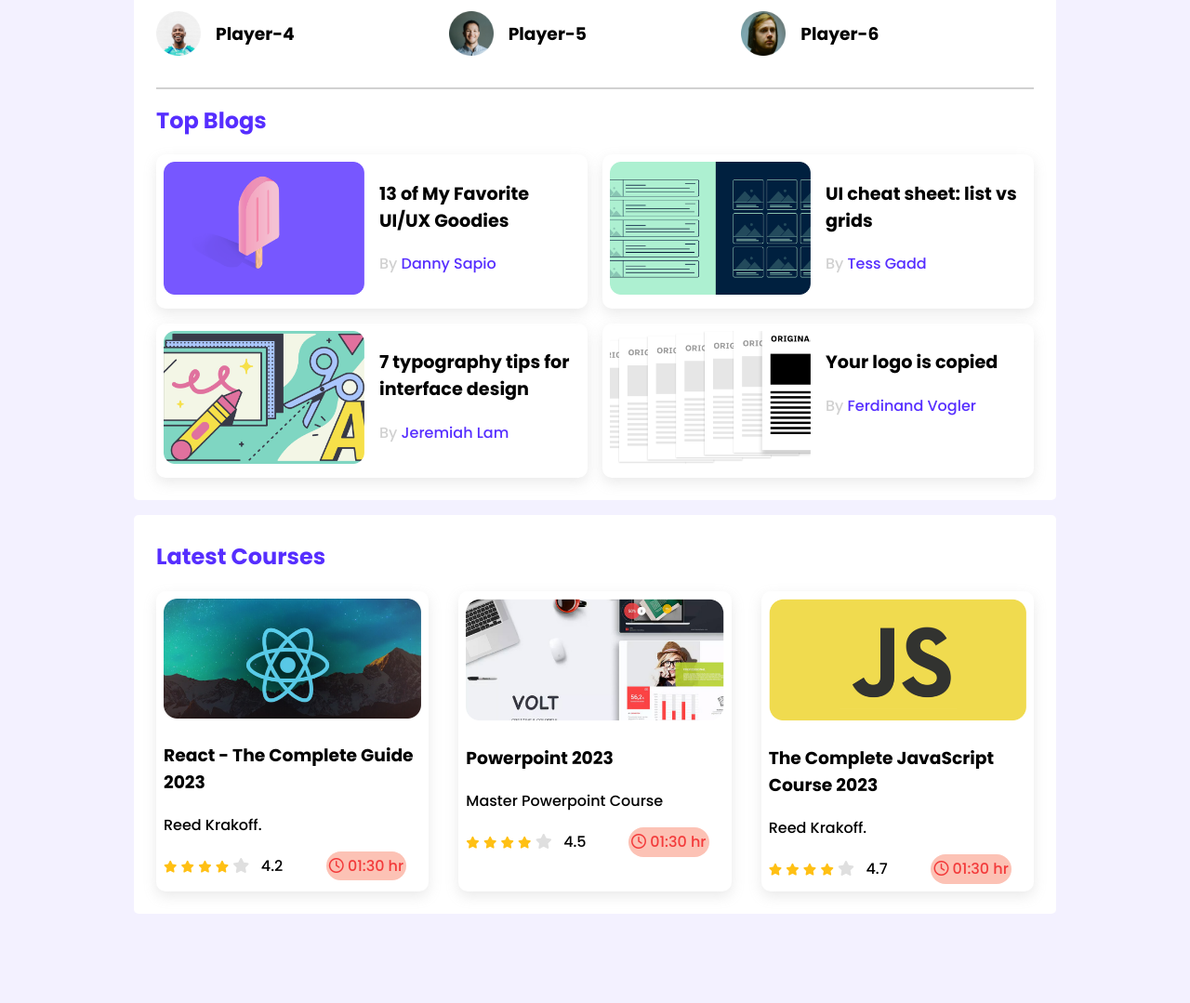
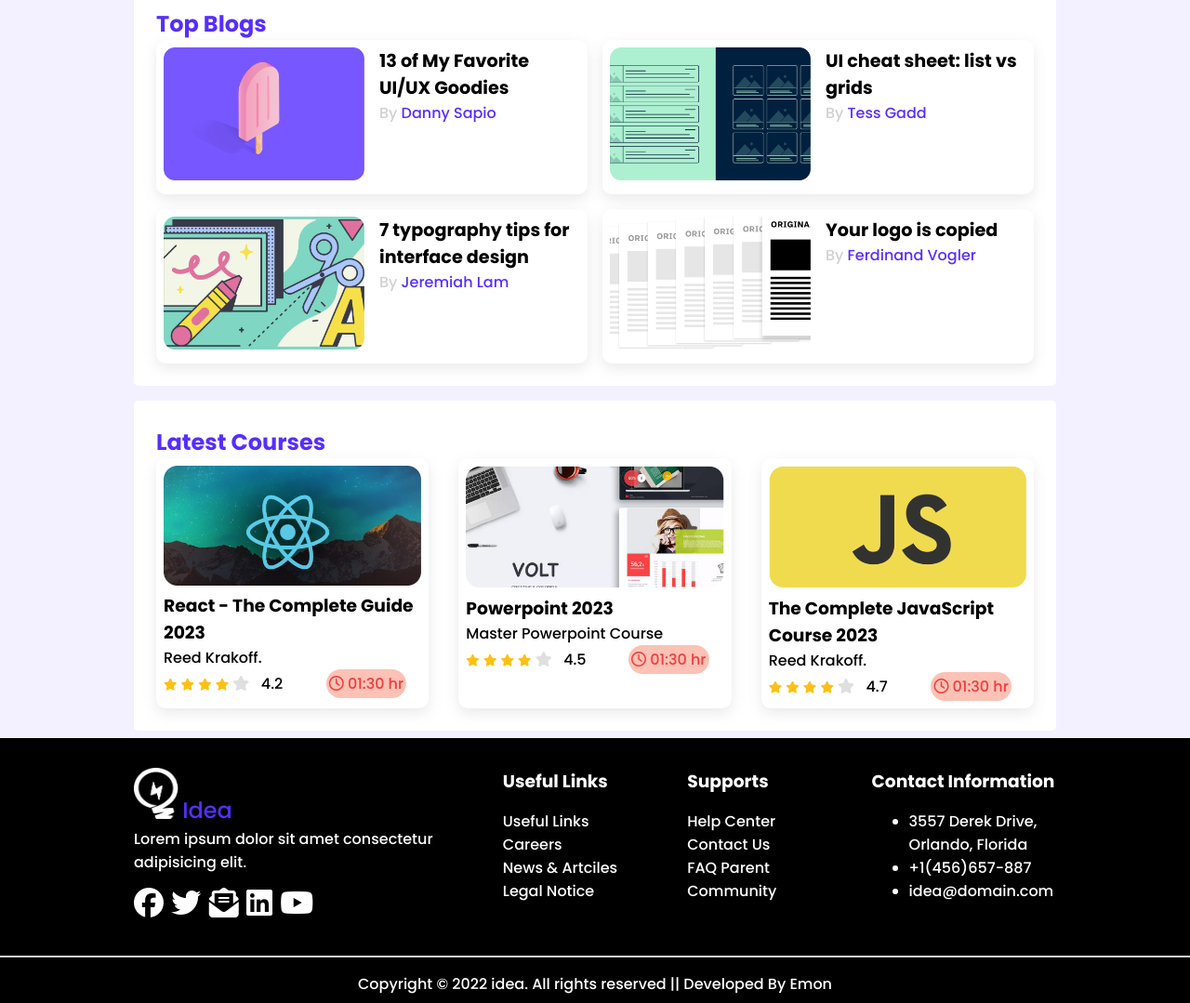
Before and after one commit to emon3455/PH-M2-Module10, a plain HTML site: page index.html in a window 1280 px wide. Shown: the part 278-1357 px from the top of the page at 93% size. Before the commit the page ends 1269 px from the top, so only its background shows below. Drawn offline with Linux system fonts and the light colour scheme.

Commit message:
footer done

```diff
--- a/index.html
+++ b/index.html
@@ -297,6 +297,78 @@
 
     <!-- footer start-->
 
+    <footer class="footer">
+
+        <div class="footer-container">
+
+            <div class="footer-info col-1">
+                <div class="footer-logo">
+                    <img src="./images/icons/logo.png" alt="">  <span>Idea</span>
+                </div>
+                <div class="foter-details">
+                    Lorem ipsum dolor sit amet consectetur adipisicing elit.
+                </div>
+                <div class="footer-icons">
+                    <i class="fa-brands fa-facebook"></i>
+                    <i class="fa-brands fa-twitter"></i>
+                    <i class="fa-solid fa-envelope-open-text"></i>
+                    <i class="fa-brands fa-linkedin"></i>
+                    <i class="fa-brands fa-youtube"></i>
+                </div>
+            </div>
+
+            <div class="footer-info col-2">
+                <h3 class="footer-sec-title">
+                    Useful Links
+                </h3>
+                <div class="footer-sec-content">
+
+                    <p><a href="foot-sec-items">Useful Links</a></p>
+                    <p><a href="foot-sec-items">Careers</a></p>
+                    <p><a href="foot-sec-items">News & Artciles</a></p>
+                    <p><a href="foot-sec-items">Legal Notice</a></p>
+
+                </div>
+            </div>
+
+            <div class="footer-info col-3">
+
+                <h3 class="footer-sec-title">
+                    Supports
+                </h3>
+                <div class="footer-sec-content">
+                    <p><a href="foot-sec-items">Help Center</a></p>
+                    <p><a href="foot-sec-items">Contact Us</a></p>
+                    <p><a href="foot-sec-items">FAQ Parent</a></p>
+                    <p><a href="foot-sec-items">Community</a></p>
+                </div>
+
+            </div>
+
+            <div class="footer-info col-4">
+
+                <h3 class="footer-sec-title">
+                    Contact Information
+                </h3>
+
+                <ul class="footer-sec-content">
+                    <li><a href="foot-sec-items">3557 Derek Drive, Orlando, Florida</a></li>
+                    <li><a href="foot-sec-items">+1(456)657-887</a></li>
+                    <li><a href="foot-sec-items">idea@domain.com</a></li>
+                </ul>
+
+            </div>
+
+        </div>
+
+        <hr>
+
+        <div class="footer-copyright">
+            <p>Copyright &copy; 2022 idea. All rights reserved || Developed By Emon</p>
+        </div>
+
+    </footer>
+
     <!-- footer end -->
 
 </body>
--- a/styles/style.css
+++ b/styles/style.css
@@ -1,6 +1,9 @@
 /* goggle font style */
 @import url('https://fonts.googleapis.com/css2?family=Poppins:wght@500;700&display=swap');
 
+*{
+    margin: 0;
+}
 
 body{
     font-family: 'Poppins', sans-serif;
@@ -181,12 +184,75 @@
     padding: 0.2rem;
     border-radius: 1rem;
 }
-
+.top-course{
+    margin-bottom: 0.5rem;
+}
 /* courses style end */
 
 /* --------------------
 main section end
 --------------------- */
+
+/* ---------------------------
+    footer start
+------------------------------ */
+
+.footer{
+    background-color: black;
+    color: white;
+}
+
+.footer-container{
+    width: 992px;
+    margin: 0 auto;
+    padding: 2rem;
+    display: grid;
+    grid-template-columns: 2fr repeat(3,1fr);
+    justify-content: center;
+    align-content: center;
+}
+
+.footer-info.col-1{
+    margin-right: 1rem;
+}
+.footer-logo img{
+    width: 3rem;
+    height: 3.4rem;
+}
+
+.footer-logo span{
+    font-size: 1.5rem;
+    color: #562EFF;
+}
+
+.foter-details{
+    margin-bottom: 0.5rem;
+}
+
+.footer-icons{
+    font-size: 2rem;
+}
+
+.footer-sec-title{
+    margin-bottom: 1rem;
+}
+
+.footer-sec-content a{
+    text-decoration: none;
+    color: white;
+    margin-bottom: 0.3rem;
+}
+
+.footer-copyright{
+    text-align: center;
+    padding-bottom: 0.5rem;
+}
+
+/* ---------------------------
+    footer end
+------------------------------ */
+
+
 
 /* ===========responsive design start=============*/
 
@@ -311,7 +377,3 @@
     /* course end */
 
 }
-
-.hide{
-    display: none;
-}
```
